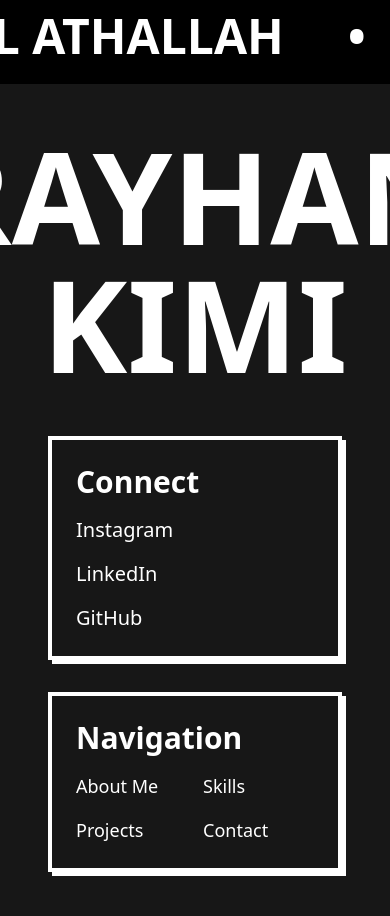
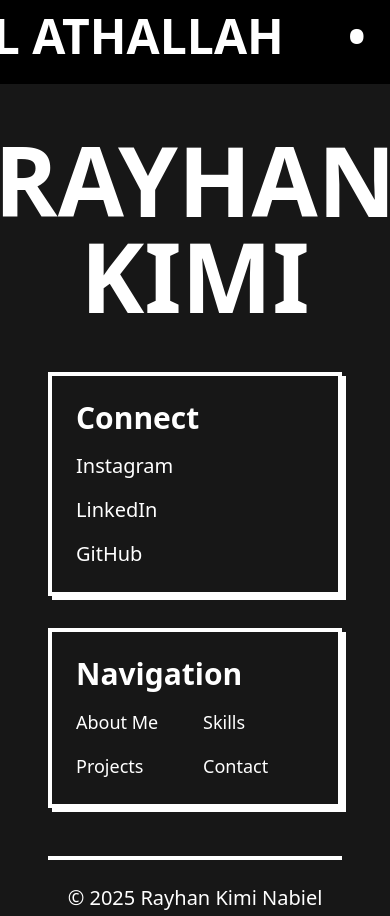
Before and after one commit to rayhankimi/newRayhank, a Nuxt app: page / in a window 390 px wide. Shown: the part 4320-5236 px from the top of the page. Built offline with nearby package versions, Linux system fonts and the light colour scheme.

Commit message:
fix responsive

```diff
--- a/pages/index.vue
+++ b/pages/index.vue
@@ -408,7 +408,7 @@
         <div class="flex-grow flex flex-col md:flex-row gap-12">
           <!-- Left Column - Giant Name -->
           <div class="md:w-1/2 flex items-center justify-center">
-            <h2 class="text-9xl md:text-[7rem] lg:text-[9rem] xl:text-[12rem] font-bold leading-none text-center md:text-left transition-colors duration-1000">
+            <h2 class="text-8xl md:text-[7rem] lg:text-[9rem] xl:text-[12rem] font-bold leading-none text-center md:text-left transition-colors duration-1000">
               RAYHAN<br>KIMI
             </h2>
           </div>
```
